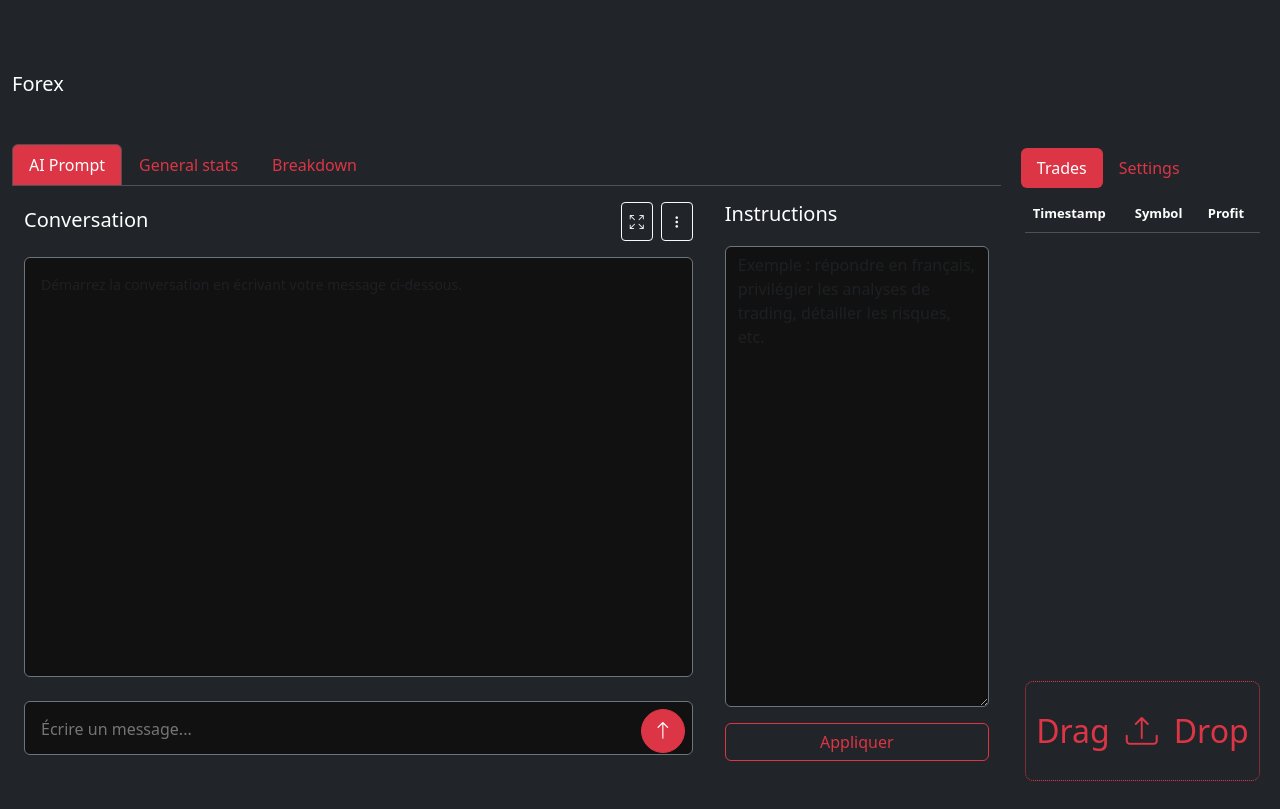
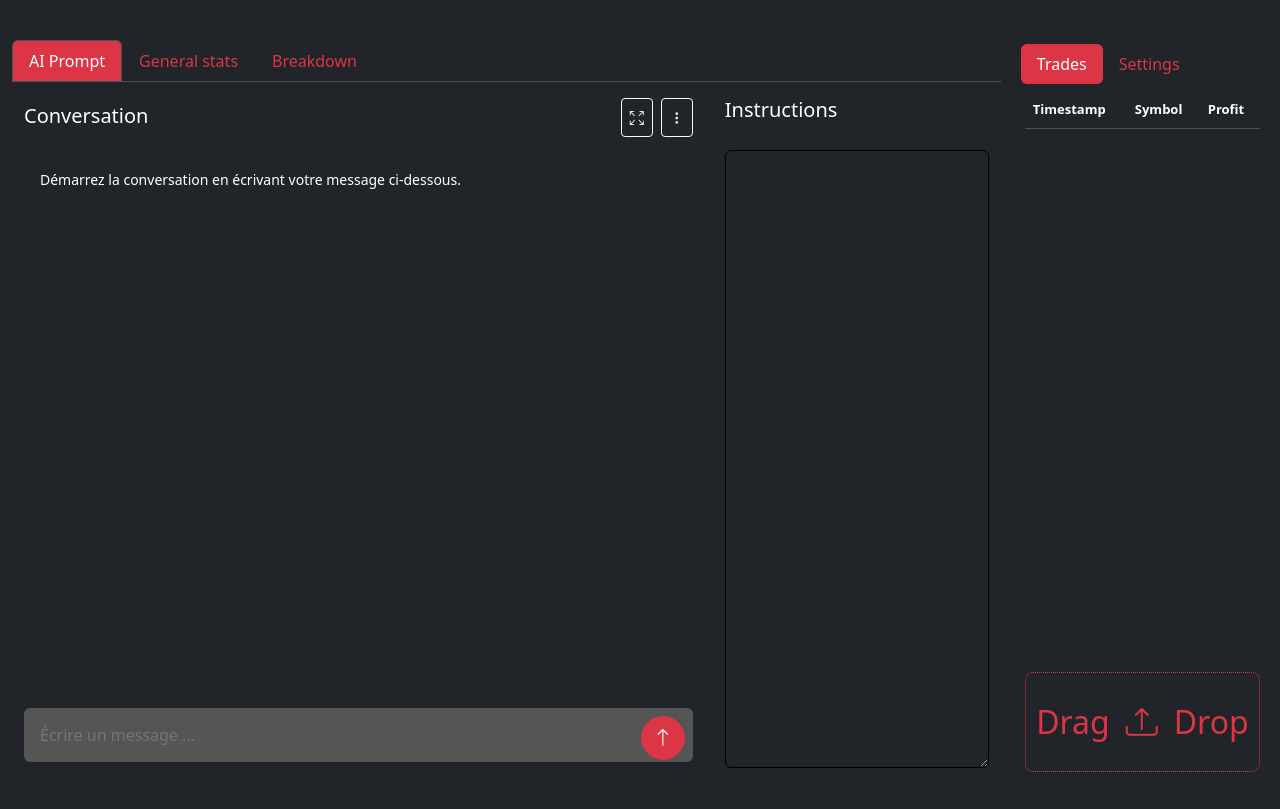
Before and after one commit to coton-hub/fx-app, a website built with Vite: page index.html in a window 1280 px wide. Built offline with nearby package versions, Linux system fonts and the light colour scheme; files whose address does not match are found by name.

Commit message:
build 0.2.1

```diff
--- a/css/main.css
+++ b/css/main.css
@@ -7,7 +7,7 @@ body {
   display: flex;
   flex-direction: column;
   min-height: 100vh;
-  padding-top: 56px;
+  padding-top: 0.5rem;
   font-family: system-ui, -apple-system, "Segoe UI", Roboto, "Helvetica Neue", Arial;
   margin:0;
 }
@@ -100,7 +100,7 @@ main {
 }
 
 #divSettings {
-  max-height: calc(100vh - 240px);
+  max-height: calc(100vh - 140px);
   overflow-y: auto;
 }
 
--- a/index.html
+++ b/index.html
@@ -6,18 +6,13 @@
   <title>Forex</title>
 </head>
 <body class="bg-dark">
-  <nav class="navbar navbar-expand-lg navbar-dark bg-dark">
-    <div class="container" style="max-width:1600px;">
-      <a class="navbar-brand" href="#">Forex</a>
-    </div>
-  </nav>
 
-  <main class="container py-3" style="max-width: 1600px;">
+  <main class="container py-3" style="max-width:100%;">
 
     <!--Main Container-->
     <div style="flex:1;display:flex;flex-flow: column; min-height:0;">
 
-      <div class="bg-dark-light rounded-bottom d-flex flex-column" style="flex:1;min-height:0;margin:1em;margin-left:0;">
+      <div class="bg-dark-light rounded-bottom d-flex flex-column" style="flex:1;min-height:0;margin:1em;margin-left:0;margin-bottom:0;">
 
         <ul class="nav nav-tabs">
           <li class="nav-item">
@@ -58,11 +53,11 @@
                 </div>
               </div>
 
-              <div id="chatMessages" class="chat-messages overflow-auto mb-3 border border-secondary rounded" style="flex:1 1 auto; min-height:0; background:#111; padding:1rem;">
-                <div class="text-muted small">Démarrez la conversation en écrivant votre message ci-dessous.</div>
+              <div id="chatMessages" class="chat-messages overflow-auto mb-3 bg-dark border-0 rounded" style="flex:1 1 auto; min-height:0;padding:1rem;">
+                <div class="text-white small">Démarrez la conversation en écrivant votre message ci-dessous.</div>
               </div>
               <div class="chat-input-wrapper mt-2">
-                <textarea id="chatInput" rows="1" class="flex-grow-1 text-white border border-secondary rounded p-3" style="background:#111; resize:none; overflow:hidden;" placeholder="Écrire un message..." aria-label="Chat message"></textarea>
+                <textarea id="chatInput" rows="1" class="flex-grow-1 text-white border-0 rounded p-3" style="background:#555; resize:none; overflow:hidden;" placeholder="Écrire un message ..." aria-label="Chat message"></textarea>
                 <button id="sendChatBtn" class="chat-send-button btn btn-danger" type="button" aria-label="Envoyer">
                   <i class="bi bi-arrow-up"></i>
                 </button>
@@ -71,11 +66,10 @@
               </div>
 
             <div class="d-flex flex-column rounded p-2" style="flex:1; min-width:280px; max-width:360px; min-height:0;">
-              <div class="mb-3">
+              <div class="mb-4">
                 <h5 class="mb-1">Instructions</h5>
               </div>
-              <textarea id="chatInstructions" class="form-control text-white border border-secondary mb-3 flex-fill" style="flex:1; min-height:0;background:#111;" placeholder="Exemple : répondre en français, privilégier les analyses de trading, détailler les risques, etc."></textarea>
-              <button id="applyInstructionsBtn" type="button" class="btn btn-outline-danger w-100">Appliquer</button>
+              <textarea id="chatInstructions" class="form-control bg-dark border border-black text-white flex-fill" style="flex:1; min-height:0;" placeholder="Veuillez saisir vos instructions ici ..."></textarea>
             </div>
 
           </div>
```
